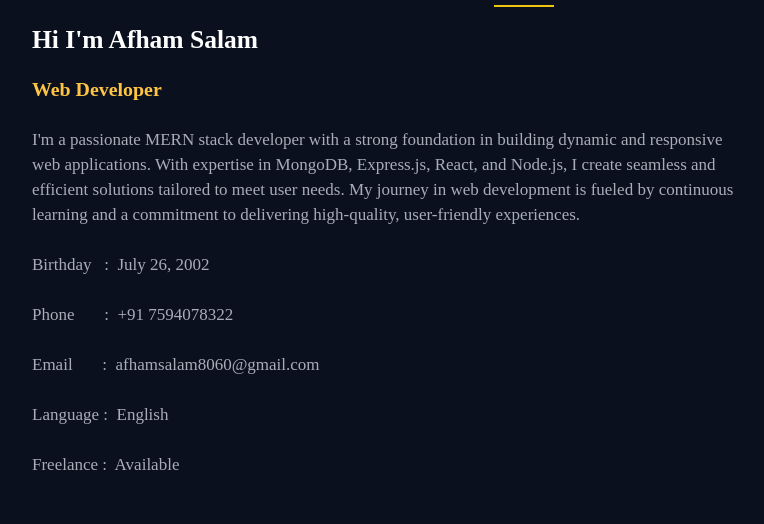
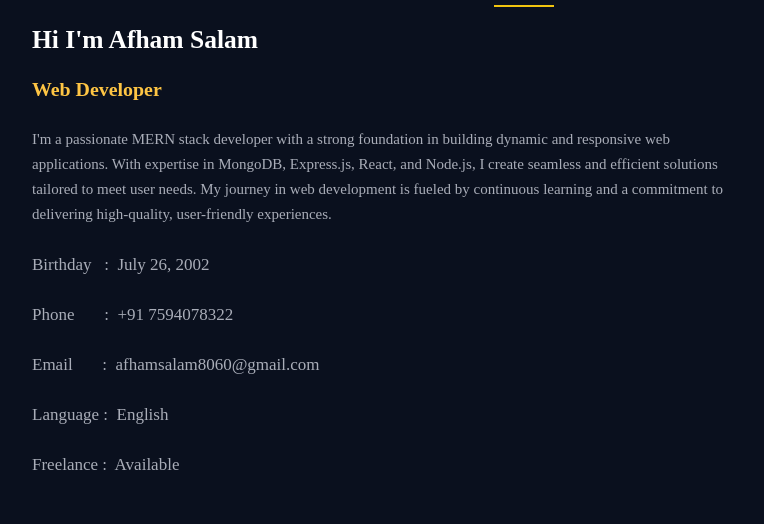
Before and after one commit to Afham-Salam/Personal-Website, a plain HTML site: page index.html in a window 1280 px wide. Shown: the part 929-1453 px from the top of the page, without its empty margins (116-880 px from the left). Drawn offline with nearby package versions, Linux system fonts and the light colour scheme; a web font is replaced by a local one.

Commit message:
paragh font size changed

```diff
--- a/style.css
+++ b/style.css
@@ -831,7 +831,9 @@ color: #f6f6f6;
 font-size: 14px;
 font-family: 'Inter', sans-serif;
 }
-
+.para p{
+  font-size: 15px!important;
+}
 
 
 
```
